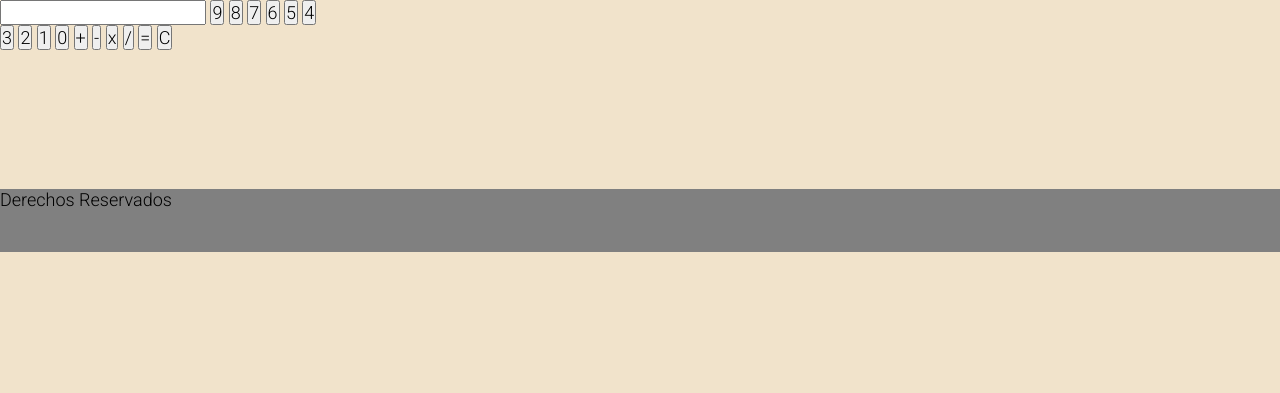
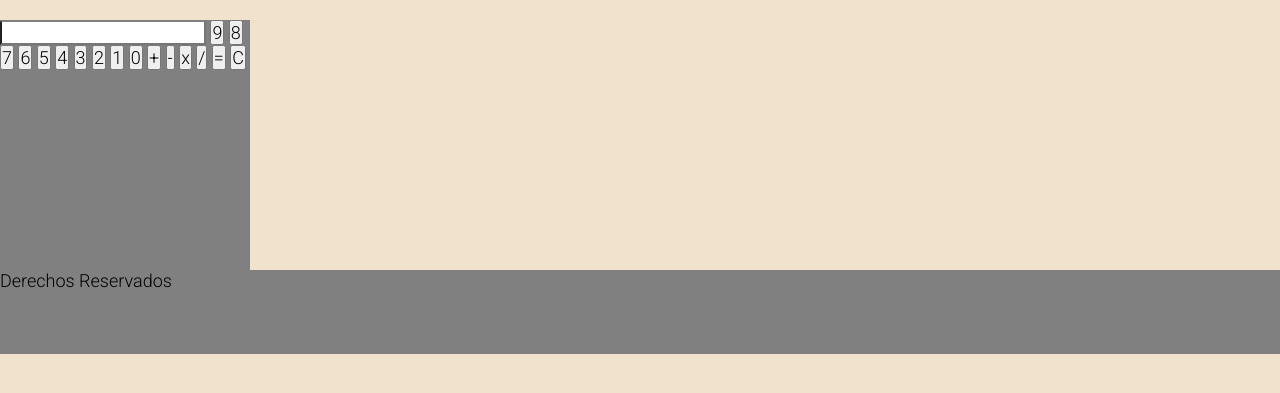
Before and after one commit to Mangostar1/Porfolio, a PHP site: the page made by ejercicios web.html in a window 1280 px wide. Shown: the part 63-456 px from the top of the page. Run offline with PHP 8.4, Linux system fonts and the light colour scheme.

Commit message:
Agregue codigos css a la calculadora, falta aun por terminar

```diff
--- a/css/index.css
+++ b/css/index.css
@@ -70,3 +70,15 @@ footer{
 
     background-color: var(--colorGray);
 }
+/* Calculadora */
+
+#calcula{
+    background-color: var(--colorGray);
+
+    width: 250px;
+    height: 250px;
+}
+
+#resultados{
+    border-top: 1px solid var(--colorGray)
+}
```
